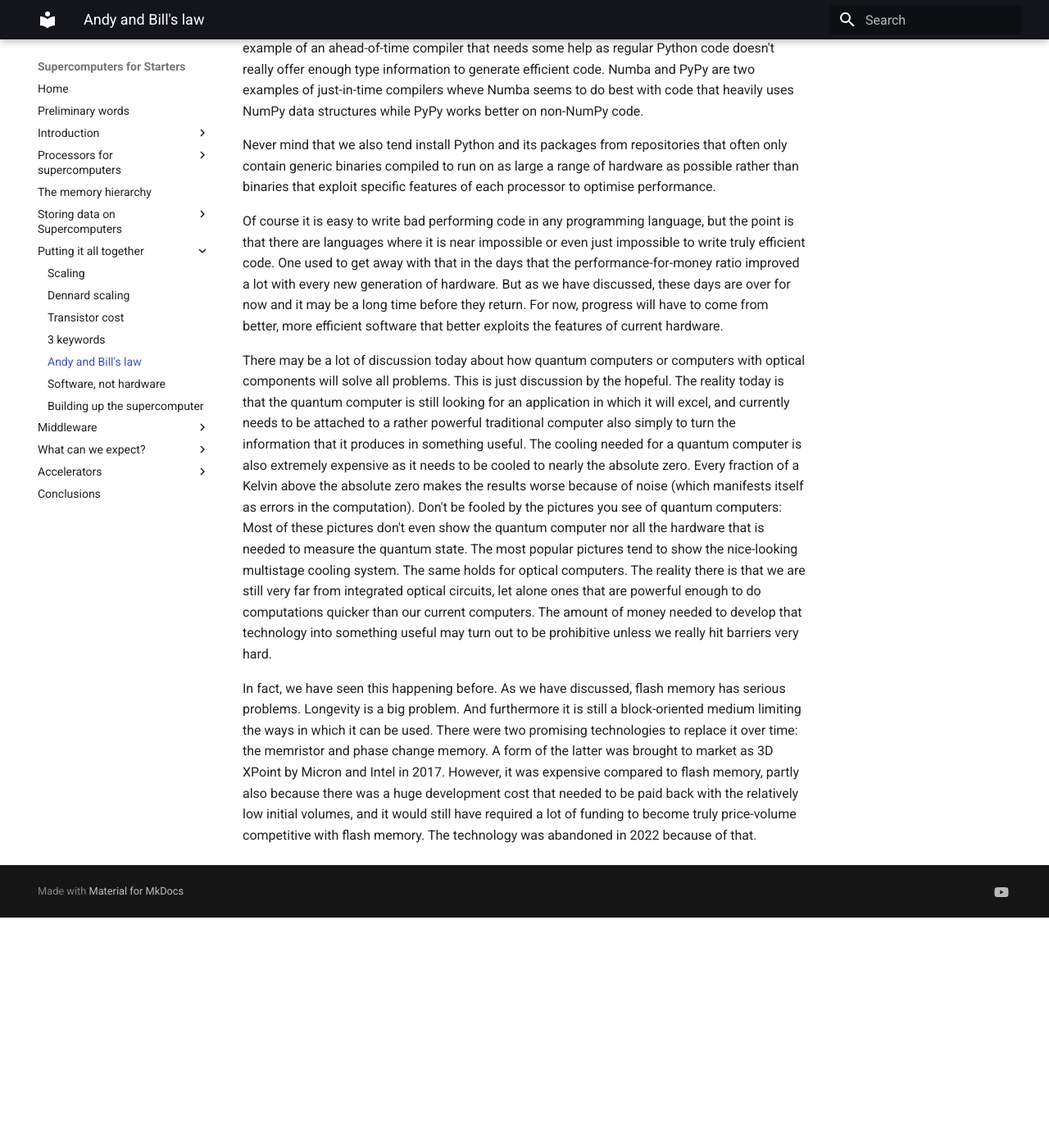
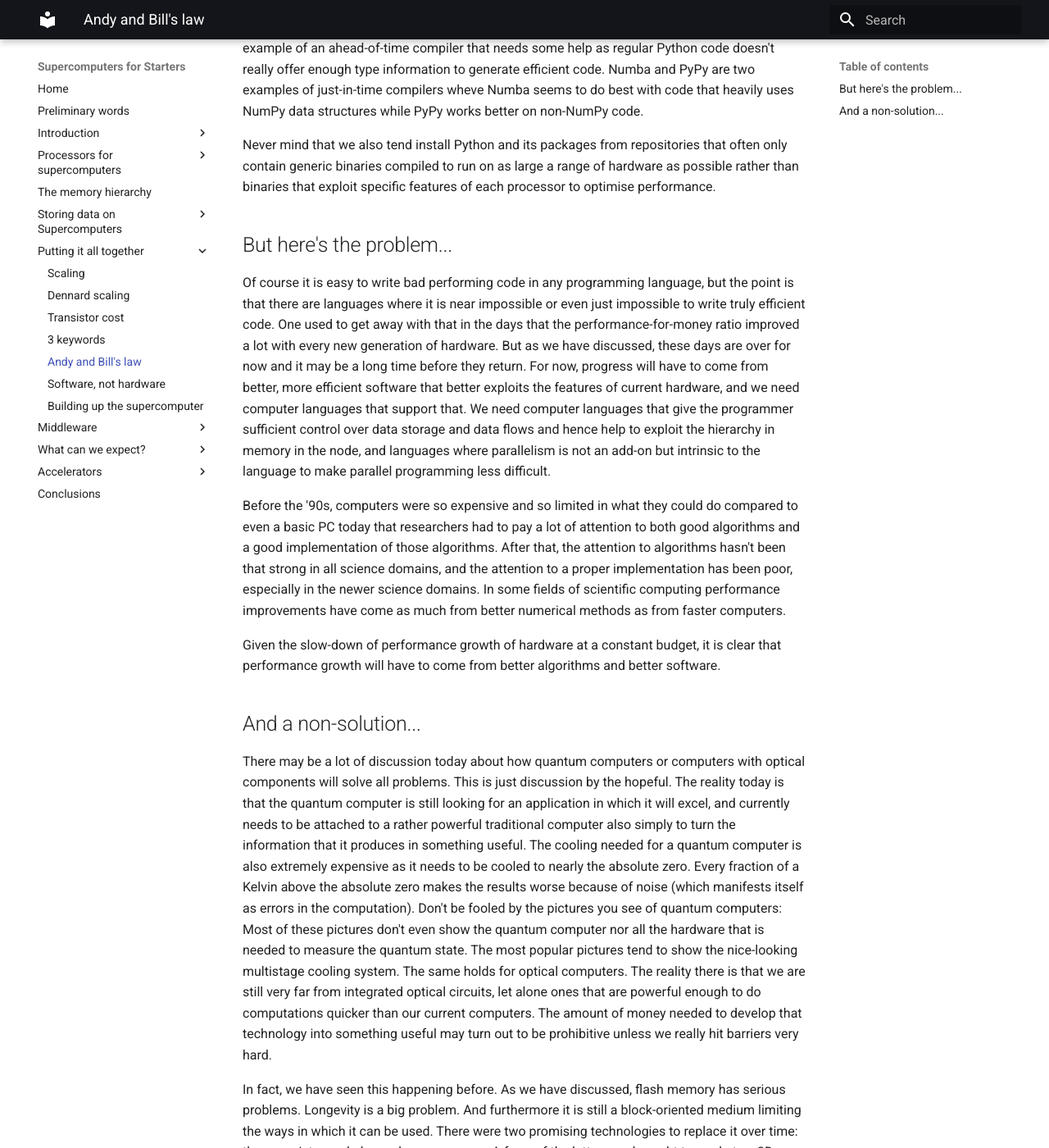
Before and after one commit to klust/SupercomputersForStarters, an MkDocs documentation site: the page built from docs/C05_Summary1/C05_S05_Andy_Bill.md, in a window 1280 px wide and 1400 px high, scrolled down 2274 px. Shown: the whole window at 82% size. Built offline with MkDocs 1.6.1 and Material for MkDocs 9.7.7, drawn with Linux system fonts in a browser that asks for light colours; before the commit the page ends 3393 px from its top, so only the background shows below that; some of the changed text lies outside the part shown.

Commit message:
Improving the Andy and Bill section.

```diff
--- a/docs/C05_Summary1/C05_S05_Andy_Bill.md
+++ b/docs/C05_Summary1/C05_S05_Andy_Bill.md
@@ -107,13 +107,32 @@ only contain generic binaries compiled to run on as large a range of hardware as
 rather than binaries that exploit specific features of each processor to optimise
 performance.
 
+## But here's the problem...
+
 Of course it is easy to write bad performing code in any programming language, but the point is
 that there are languages where it is near impossible or even just impossible to write
 truly efficient code. One used to get away with that in the days that the performance-for-money
 ratio improved a lot with every new generation of hardware. But as we have discussed,
 these days are over for now and it may be a long time before they return. For now, progress
 will have to come from better, more efficient software that better exploits the features of
-current hardware.
+current hardware, and we need computer languages that support that. We need computer languages
+that give the programmer sufficient control over data storage and data flows and hence help
+to exploit the hierarchy in memory in the node, and languages where parallelism is not
+an add-on but intrinsic to the language to make parallel programming less difficult.
+
+Before the '90s, computers were so expensive and so limited in what they could do
+compared to even a basic PC today that researchers had to pay a lot of attention to
+both good algorithms and a good implementation of those algorithms. After that,
+the attention to algorithms hasn't been that strong in all science domains, and the
+attention to a proper implementation has been poor, especially in the newer science domains.
+In some fields of scientific computing performance improvements have come as much from
+better numerical methods as from faster computers.
+
+Given the slow-down of performance growth of hardware at a constant budget, it is clear
+that performance growth will have to come from better algorithms and better software.
+
+
+## And a non-solution...
 
 There may be a lot of discussion today about how quantum computers or computers with optical
 components will solve all problems. This is just discussion by the hopeful. The reality today
@@ -139,3 +158,7 @@ as 3D XPoint by Micron and Intel in 2017. However, it was expensive compared to
 partly also because there was a huge development cost that needed to be paid back with the
 relatively low initial volumes, and it would still have required a lot of funding to become
 truly price-volume competitive with flash memory. The technology was abandoned in 2022 because of that.
+
+Moreover, those new computer architectures (and certainly quantum computers) will also require to rethink
+algorithms and implementations. So why should we put our hope on those new architectures
+if today we already refuse to think about algorithms and implementations?
```
